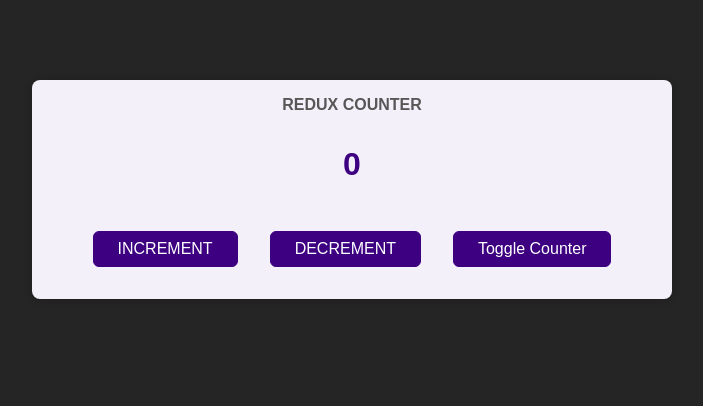
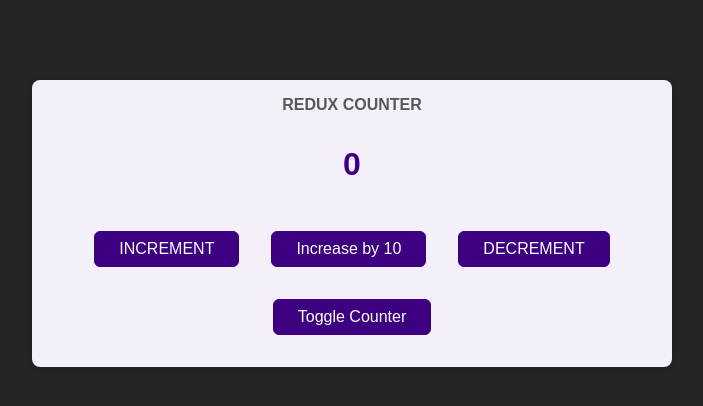
Before and after one commit to NickyJayJay/diving-into-redux, a React (Create React App) app: page / in a window 1280 px wide. Shown: the top 406 px of the page, without its empty margins (288-991 px from the left). Built offline with nearby package versions, Linux system fonts and the light colour scheme; the HTML template or start-up script is replaced by a standard one.

Commit message:
Attaching payloads to actions

```diff
--- a/src/components/Counter.js
+++ b/src/components/Counter.js
@@ -8,6 +8,10 @@
 
   const incrementHandler = () => {
     dispatch({ type: 'increment' });
+  };
+
+  const increaseHandler = () => {
+    dispatch({ type: 'increase', amount: 10 });
   };
 
   const decrementHandler = () => {
@@ -21,6 +25,7 @@
       <h1>Redux Counter</h1>
       <div className={classes.value}>{counter}</div>
       <button onClick={incrementHandler}>INCREMENT</button>
+      <button onClick={increaseHandler}>Increase by 10</button>
       <button onClick={decrementHandler}>DECREMENT</button>
       <button onClick={toggleCounterHandler}>Toggle Counter</button>
     </main>
--- a/src/store/index.js
+++ b/src/store/index.js
@@ -4,6 +4,11 @@
     if (action.type === 'increment') {
         return {
             counter: state.counter + 1
+        }
+    }
+    if (action.type === 'increase') {
+        return {
+            counter: state.counter + action.amount
         }
     }
     if (action.type === 'decrement') {
```
